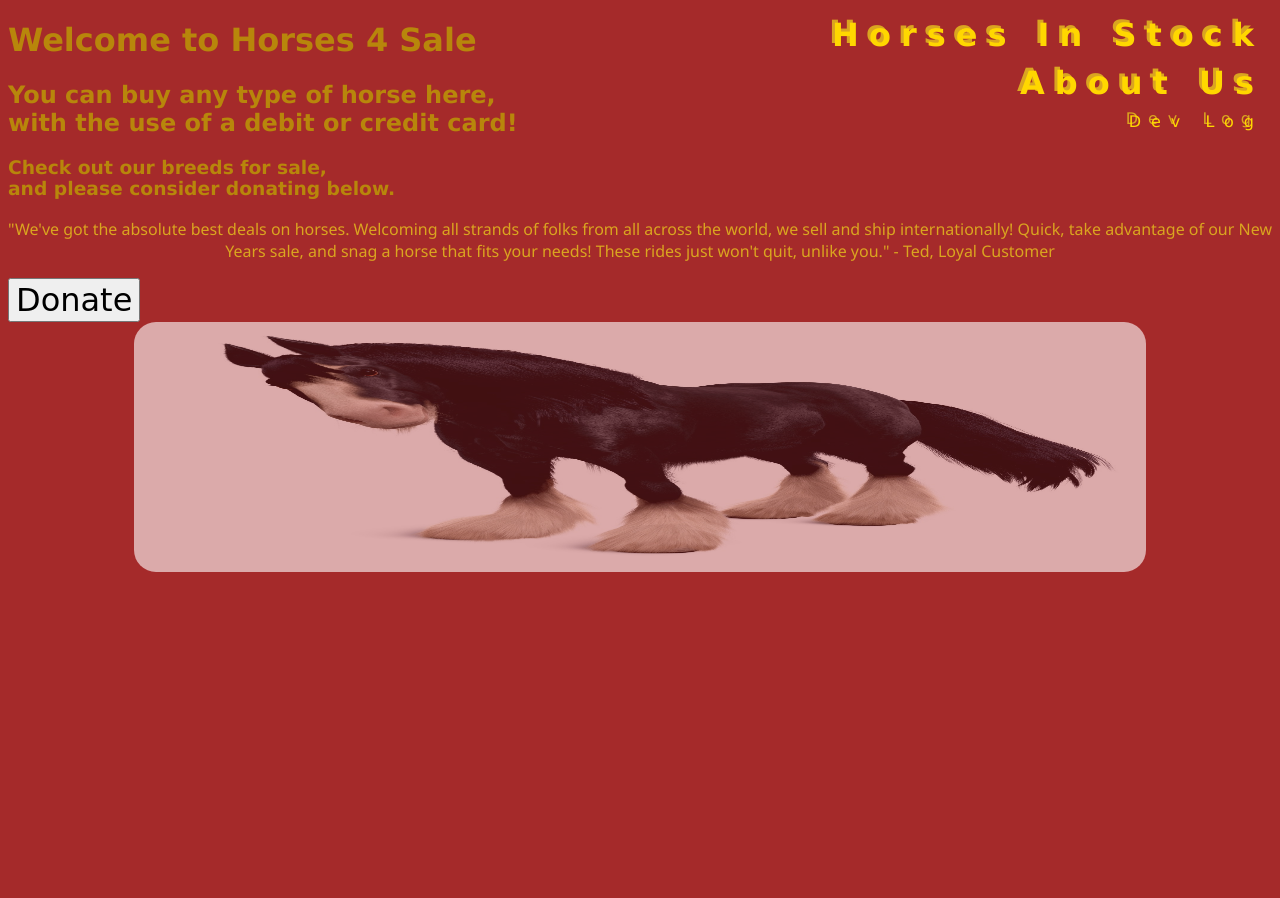
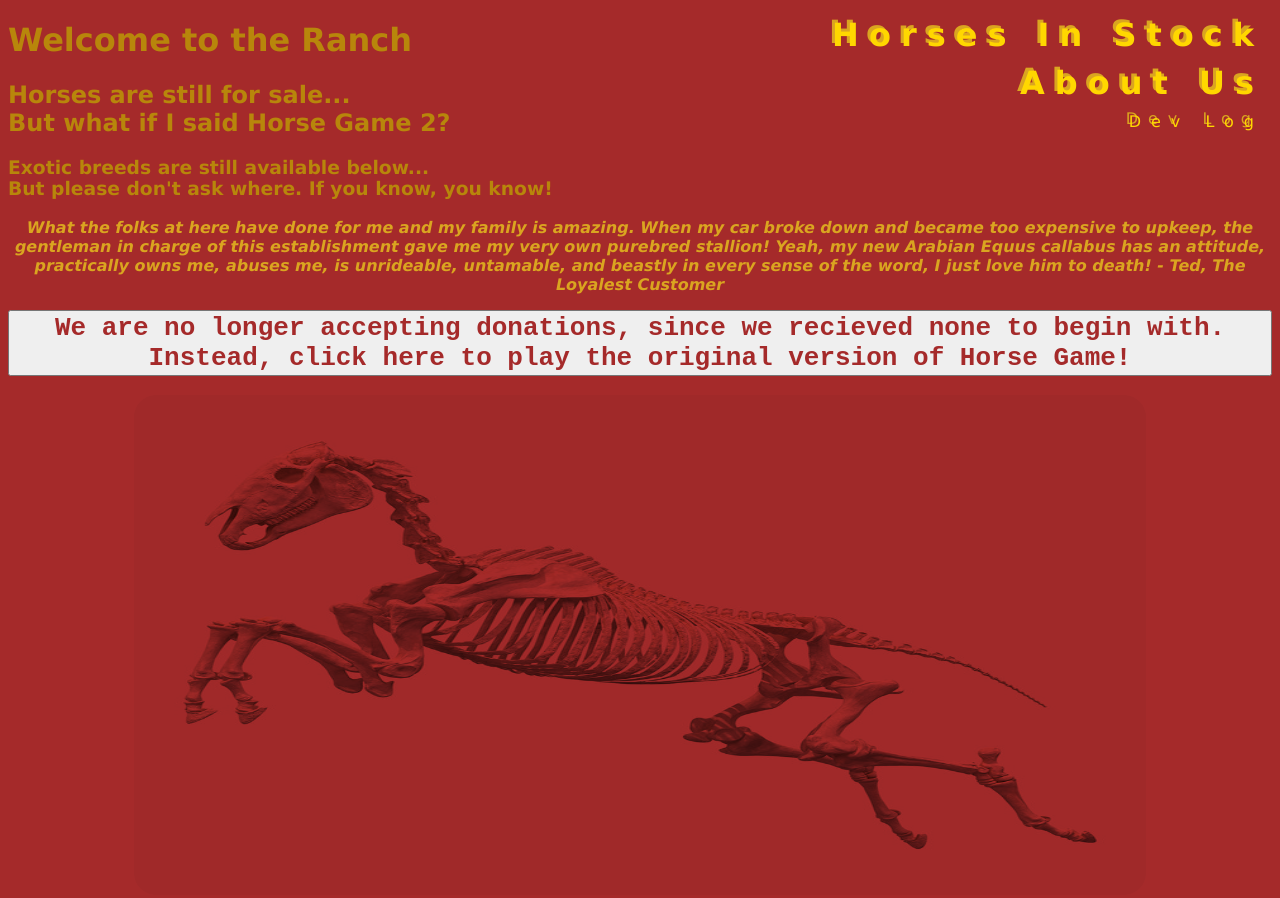
Before and after one commit to lucascmiller/horse-game-website, a plain HTML site: page index.html in a window 1280 px wide. Shown: the top 898 px of the page. Before the commit the page ends 800 px from the top, so only its background shows below. Drawn offline with Linux system fonts and the light colour scheme.

Commit message:
Add files via upload
Large makeover of the main page of the website, watchu know about it?

```diff
--- a/index.html
+++ b/index.html
@@ -2,12 +2,12 @@
 <html>
  <head>
      <link rel="stylesheet" type="text/css" href="pagestyle.css"/>
-     <title>This is my horse auction website!</title>
+     <title>This is the website for the upcoming Horse Game 2!</title>
      <!--insert meta=UTF info here-->
  </head>
  <body>
 
-     <h1><span class="horsesForSale">Welcome to Horses 4 Sale</span>
+     <h1><span class="horsesForSale">Welcome to the Ranch</span>
 
     <a href="https://www.horse.com/Search.aspx?query=horse">
     <span class="horsesInStock">Horses In Stock</span>
@@ -22,22 +22,33 @@
     </a>
 
 
-     <h2>You can buy any type of horse here,<br> with the use of a debit
-        or credit card!</h2>
+     <h2>Horses are still for sale...<br>
+        But what if I said Horse Game 2?</h2>
 
-    <h3>Check out our breeds for sale,<br> and please consider donating below.</h3>
+    <h3>Exotic breeds are still available below...<br> But please don't ask where. If you know, you know!</h3>
 
-    <p>"We've got the absolute best deals on horses. Welcoming all strands of folks from all
-        across the world, we sell and ship internationally! Quick, take advantage of our New Years sale,
-        and snag a horse that fits your needs! These rides just won't quit, unlike you." - Ted, Loyal Customer
+    <p>What the folks at here have done for me and my family is amazing. When my car broke down
+        and became too expensive to upkeep, the gentleman in charge of this establishment gave me my very own
+        purebred stallion! Yeah, my new Arabian Equus callabus has an attitude, practically owns me, abuses me,
+        is unrideable, untamable, and beastly in every sense of the word, I just love him to death! - Ted, The Loyalest Customer
     </p>
 
     <a href="https://gravestron.itch.io/horse-game">
-    <button>Donate</button>
+    <button>We are no longer accepting donations, since we recieved none to begin with. Instead, click here to play
+        the original version of Horse Game!
+    </button>
     </a>
     <br>
+    <br>
 
-    <img src="horsemainpage.jpg" alt="horseMainPage" height="250" width="1260">
+    <img src="horsemainpageupdated2.png" class="mainpicture" alt="horseMainPage" height="500" width="1260">
 
+    <br>
+    <br>
+    <img src="horsepicture.jpeg" class="horsepic1" alt="horsepic1" height="500" width="619">
+    <img src="hosregame2.jpeg" class="horsepic2" alt="horsepic2" height="500" width="619">
+    <br>
+    <img src="horsegame3.jpeg" class="horsepic3" alt="horsepic2" height="500" width="619">
+    <! -- adding captions for the photos here -->
  </body>
 </html>
--- a/pagestyle.css
+++ b/pagestyle.css
@@ -53,23 +53,50 @@ h3 {
 p {
     text-align: center;
     color: goldenrod;
-    font-family:'Segoe UI', Tahoma, Geneva, Verdana, sans-serif
+    font-style: italic;
+    font-weight: bold;
+
+
+
 }
 
 /* button */
 
 button {
-    font-family: cursive;
+    font-weight: bold;
+    font-family: monospace;
     font-size: xx-large;
-    color: black;
+    color: brown;
 }
 
-img {
+.mainpicture {
     display: block;
     margin-left: auto;
     margin-right: auto;
     width: 80%;
-    opacity: .60 ;
+    mix-blend-mode: multiply;
+    opacity: 100;
     border-radius: 22px;
 
 }
+
+.horsepic1 {
+    border-radius: 22px;
+}
+
+.horsepic2 {
+    border-radius: 22px;
+}
+
+.horsetext {
+    display: block;
+    color: goldenrod;
+    position:relative:
+}
+
+.horsepic3 {
+    border-radius: 22px;
+    display:block;
+    margin-left: auto;
+    margin-right: auto;
+}
```
Also changed, not shown: devlog.html (+0 -4 lines), log1.html (+1 -1 lines), pagestyle3.css (+1 -10 lines), goals.html (line endings or trailing spaces), horsegame3.jpeg (added), horsemainpageupdated.png (added), horsemainpageupdated2.png (added), horsepicture.jpeg (added), hosregame2.jpeg (added), 1 other file.
